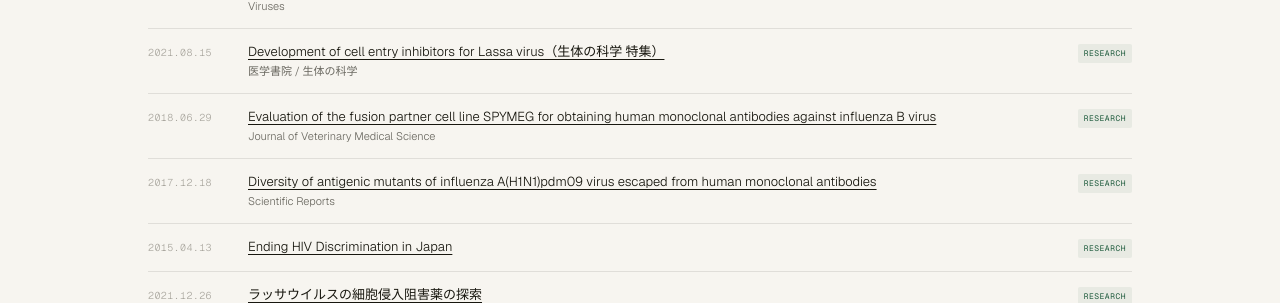
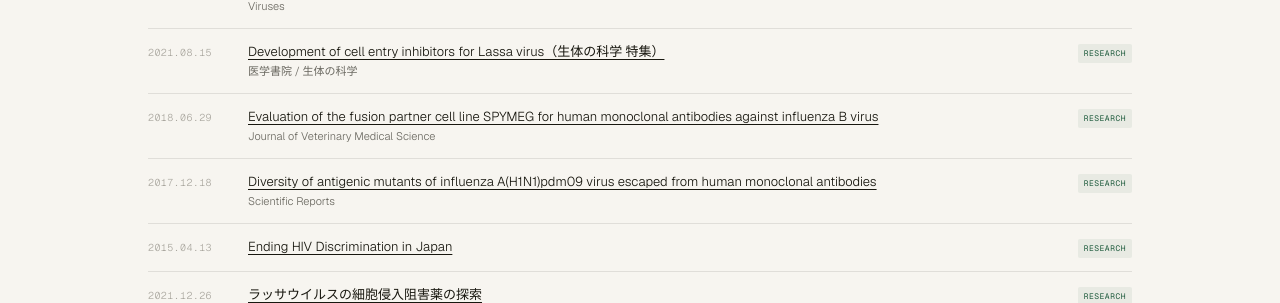
Before and after one commit to torutakenaga/torutakenaga.github.io, a Jekyll site: the page built from index.md, in a window 1280 px wide and 900 px high, scrolled down 573 px. Shown: the part 152-455 px from the top of the window. Built offline with Jekyll 4.4.1, drawn with Linux system fonts in a browser that asks for light colours.

Commit message:
Update log.yml

```diff
--- a/_data/log.yml
+++ b/_data/log.yml
@@ -10,7 +10,6 @@
 #   url: ""              # 省略可。あればタイトルがリンクになる
 #
 # ─────────────────────────────────────────────
-
 
 # ── 論文（査読あり） ──────────────────────────
 
@@ -63,7 +62,7 @@
   url: "https://researchmap.jp/torutakenaga/books_etc/36371807"
 
 - date: "2018.06.29"
-  title: "Evaluation of the fusion partner cell line SPYMEG for obtaining human monoclonal antibodies against influenza B virus"
+  title: "Evaluation of the fusion partner cell line SPYMEG for human monoclonal antibodies against influenza B virus"
   venue: "Journal of Veterinary Medical Science"
   category: research
   url: "https://researchmap.jp/torutakenaga/published_papers/36371675"
```
